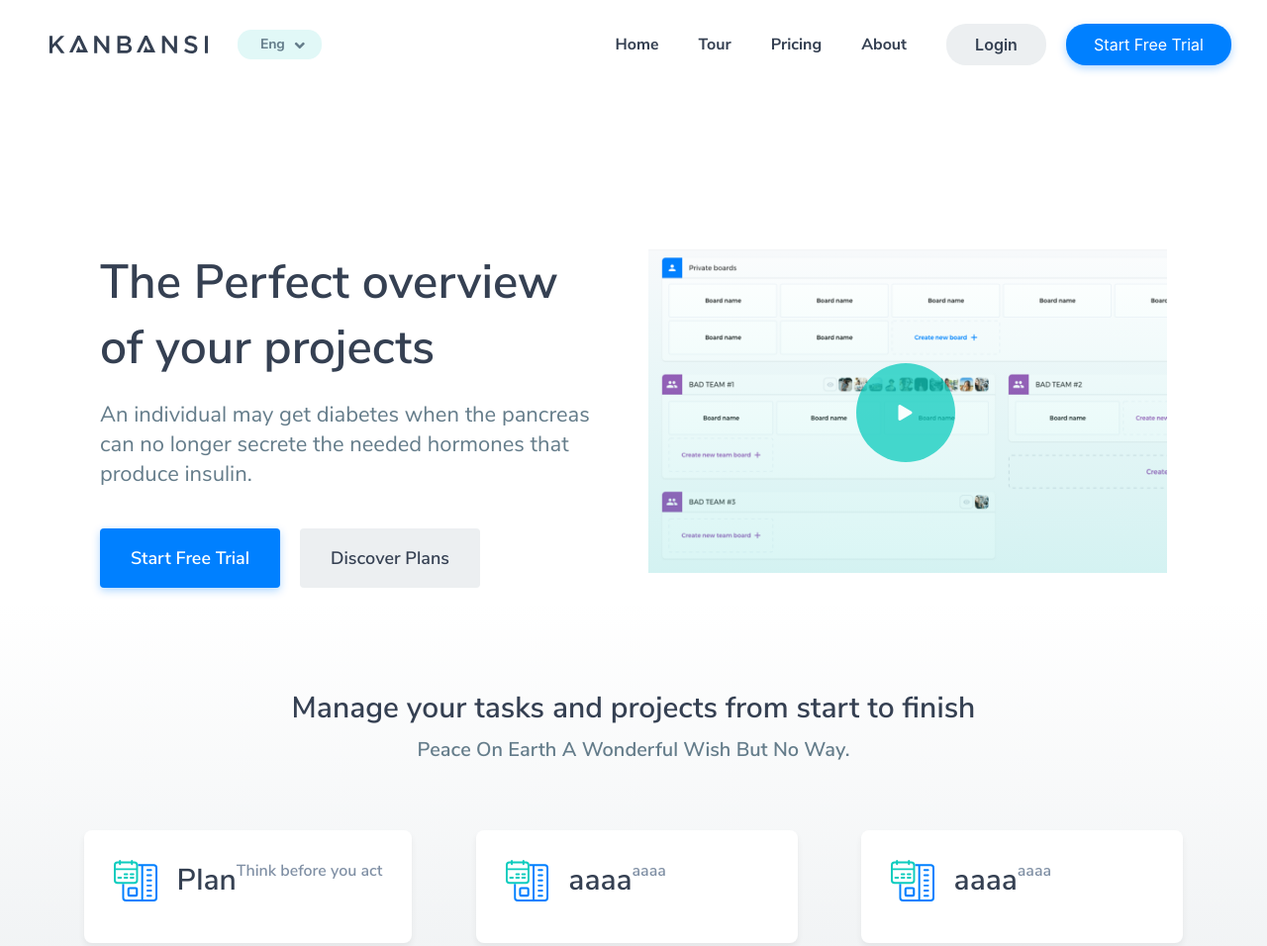
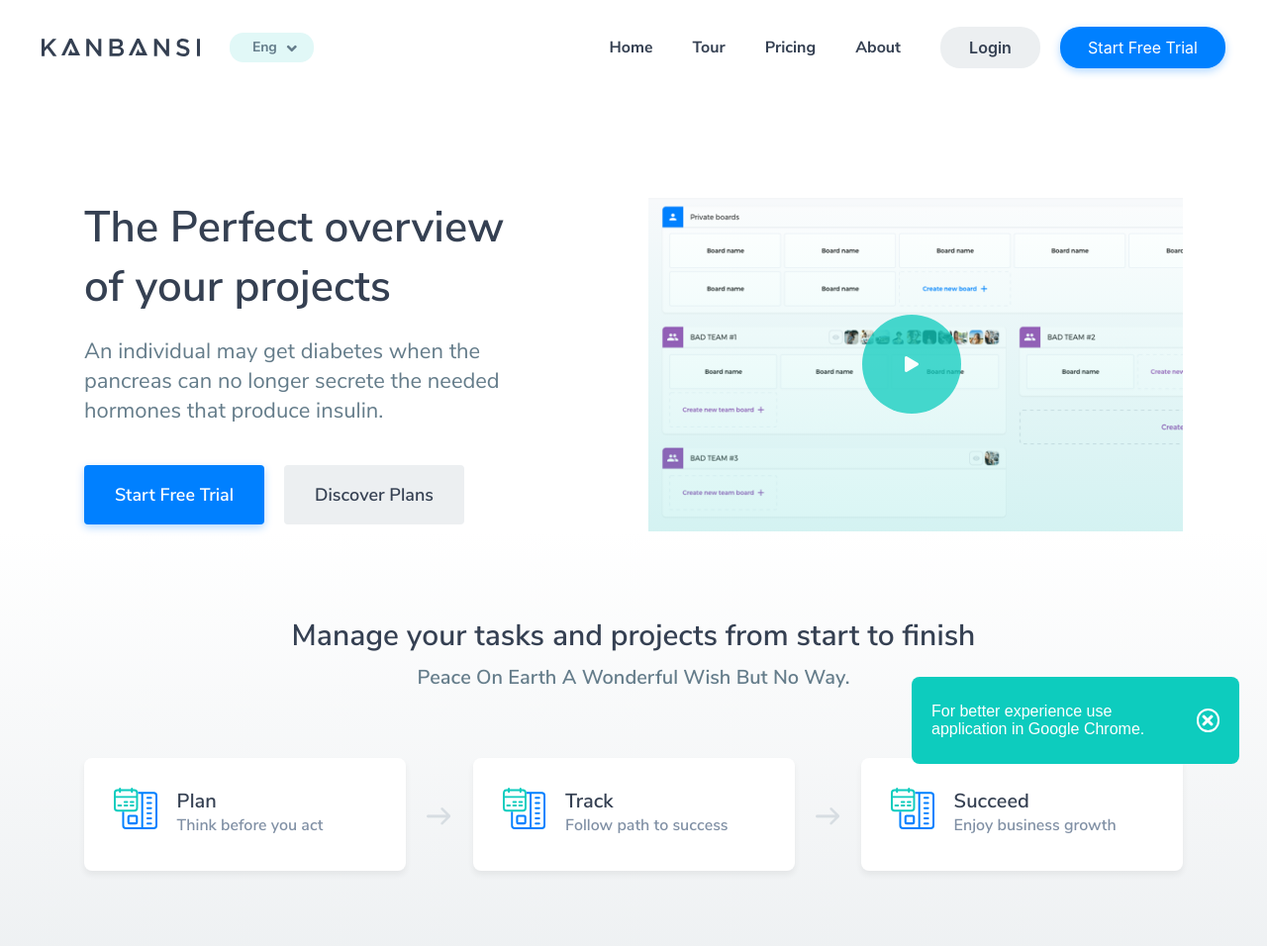
Before and after one commit to badzooni/Kanbansi---Landing-page, a plain HTML site: page index.html in a window 1280 px wide. Shown: the top 956 px of the page at 99% size. Drawn offline with nearby package versions, Linux system fonts and the light colour scheme.

Commit message:
nortification card

```diff
--- a/SCSS/Abstracts/_variables.scss
+++ b/SCSS/Abstracts/_variables.scss
@@ -26,6 +26,7 @@
 
 //FONT-SIZE
 $size-4: 0.25rem;
+$size-8: 0.5rem;
 $size-10: 0.625rem;
 $size-12: 0.75rem;
 $size-13: 0.8125rem;
--- a/SCSS/Base/_base.scss
+++ b/SCSS/Base/_base.scss
@@ -1,11 +1,14 @@
+.cont-position {
+  margin-top: 200px;
   .kanb-overview {
     h1 {
-    font-size: $size-48;
+      font-size: $size-44;
       color: $gray-70;
       font-weight: $font-600;
       font-family: 'Nunito-Semibold', sans-serif;
       margin-bottom: $size-20;
     }
+
     h2 {
       font-size: $size-22;
       font-family: 'Nunito-Regular', sans-serif;
@@ -14,6 +17,7 @@
 
     }
   }
+
   //Video section
 
   .video-box {
@@ -21,10 +25,12 @@
     width: 100%;
     height: auto;
     position: relative;
+
     .video-img {
       width: 100%;
       height: auto;
     }
+
     .video-gradient {
       position: absolute;
       top: 0;
@@ -35,10 +41,12 @@
       background-image: linear-gradient(to bottom, rgba(30, 232, 224, 0), #0dccbe);
     }
   }
+}
 .kb-section {
   padding-top: 85px;
   padding-bottom: 140px;
   background-image: linear-gradient(to bottom, rgba(238, 238, 238, 0), #eceff1);
+  position: relative;
   h2 {
     color: $gray-70;
     font-family: 'Nunito-Semibold', sans-serif;
@@ -70,12 +78,13 @@
       font-family: 'Nunito-Semibold', sans-serif;
       font-weight: $font-600;
       color: $gray-70;
-      float: left;
+      text-align: left;
+      font-size: $size-20;
     }
     h4 {
       color: $gray-50;
       font-family: 'Nunito-Semibold', sans-serif;
-      float: left;
+      font-size: $size-16;
     }
     img {
       height: 42px;
@@ -84,3 +93,31 @@
     }
   }
 }
+.nortification-kb {
+  width: 331px;
+  height: 88px;
+  background-color: $green-30;
+  padding: $size-20;
+  position: fixed;
+  bottom: $size-28;
+  right: $size-28;
+  border-radius: $size-8;
+h4 {
+  padding-right: $size-20;
+  color: $white-10;
+}
+  .close-circle {
+    border: 2px solid $white;
+    width: 34px;
+    height: 24px;
+    position: relative;
+    border-radius: 12px;
+    cursor: pointer;
+    i {
+      position: absolute;
+      bottom: 2px;
+      left: 3px;
+      color: $white-10;
+    }
+  }
+}
--- a/SCSS/Components/_buttons.scss
+++ b/SCSS/Components/_buttons.scss
@@ -1,6 +1,5 @@
 .btn-right-nav {
   margin-left: $size-20;
-  margin-right: $size-20;
   height: $size-42;
   border-radius: $size-20;
 
@@ -9,6 +8,7 @@
     background-color: $gray-10;
     color: $gray-70;
     font-weight: $font-600;
+    margin-right: $size-20;
     &:hover {
       background-color: $gray-80;
     }
--- a/SCSS/Layout/_navigation.scss
+++ b/SCSS/Layout/_navigation.scss
@@ -1,10 +1,12 @@
 .kanban-nav {
-margin-bottom: 146px;
+position: fixed;
+  z-index: 1;
+  width: 100%;
+  background-color: $white-10;
+  top: 0;
+  padding: 27px 42px;
   a {
     font-family: 'Nunito-Bold', sans-serif;
-  }
-  .kan-logo {
-    margin-left: 50px;
   }
 
   .right-nav-detail {
--- a/index.html
+++ b/index.html
@@ -14,7 +14,7 @@
     <title>KANBASI - Landing page</title>
 </head>
 <body class="kanban-first">
-<nav class="navbar navbar-expand-lg navbar-light kanban-nav py-4 p-0 d-flex justify-content-end pr-3">
+<nav class="navbar navbar-expand-lg navbar-light kanban-nav d-flex justify-content-end">
     <button class="navbar-toggler" type="button" data-toggle="collapse" data-target="#navbarSupportedContent"
             aria-controls="navbarSupportedContent" aria-expanded="false" aria-label="Toggle navigation">
         <span class="navbar-toggler-icon"></span>
@@ -49,9 +49,9 @@
     </div>
 </nav>
 <!--BODY-->
-<div class="container">
-    <div class="row p-3 kanb-overview">
-        <div class="col-6">
+<div class="container cont-position">
+    <div class="row kanb-overview">
+        <div class="col-5">
             <h1 class="pr-2">The Perfect overview of your projects</h1>
             <h2>An individual may get diabetes when the pancreas can no longer secrete the needed hormones that produce
                 insulin.</h2>
@@ -61,7 +61,7 @@
             </div>
         </div>
         <!--Video section-->
-        <div class="col-6">
+        <div class="col-6 offset-1">
             <div class="video-box">
                 <img src="images/Video.png" class="video-img" alt="video-presentation">
                 <div class="video-gradient"></div>
@@ -87,22 +87,47 @@
                     <h2 class="mb-0">Plan</h2>
                     <h4 class="mb-0">Think before you act</h4>
                 </div>
-                <div class="box-first">
-                    <img src="images/Export/two-colors/Plan0.svg">
-                    <h2 class="mb-0">aaaa</h2>
-                    <h4 class="mb-0">aaaa</h4>
+                <div class="box-arrow">
+                    <img src="images/Export/one-color/Application%20Icons/arrow.png" alt="arrow">
                 </div>
                 <div class="box-first">
                     <img src="images/Export/two-colors/Plan0.svg">
-                    <h2 class="mb-0">aaaa</h2>
-                    <h4 class="mb-0">aaaa</h4>
+                    <h2 class="mb-0">Track</h2>
+                    <h4 class="mb-0">Follow path to success</h4>
                 </div>
-                <!--<div class="box-second"></div>-->
-                <!--<div class="box-third"></div>-->
+                <div class="box-arrow">
+                    <img src="images/Export/one-color/Application%20Icons/arrow.png" alt="arrow">
+                </div>
+                <div class="box-first">
+                    <img src="images/Export/two-colors/Plan0.svg">
+                    <h2 class="mb-0">Succeed</h2>
+                    <h4 class="mb-0">Enjoy business growth</h4>
+                </div>
             </div>
         </div>
     </div>
+    <div class="nortification-kb d-flex justify-content-between align-items-center">
+        <h4 class="mb-0">For better experience use
+            application in Google Chrome.</h4>
+        <div class="close-circle">
+        <i class="fas fa-times"></i>
+        </div>
+    </div>
 </div>
+<br>
+<br>
+<br>
+<br>
+<br>
+<br>
+<br>
+<br>
+<br>
+<br>
+<br>
+<br>
+<br>
+<br>
 
 <script src="node_modules/jquery/dist/jquery.min.js"></script>
 <script src="node_modules/bootstrap/dist/js/bootstrap.bundle.js"></script>
```
Also changed, not shown: SCSS/custom.css, images/Export/one-color/Application Icons/arrow.png (added), images/Export/one-color/Application Icons/arrow@2x.png (added), images/Export/one-color/Application Icons/arrow@3x.png (added), 1 other file. Lines whose indentation alone changed are shown as unchanged.
